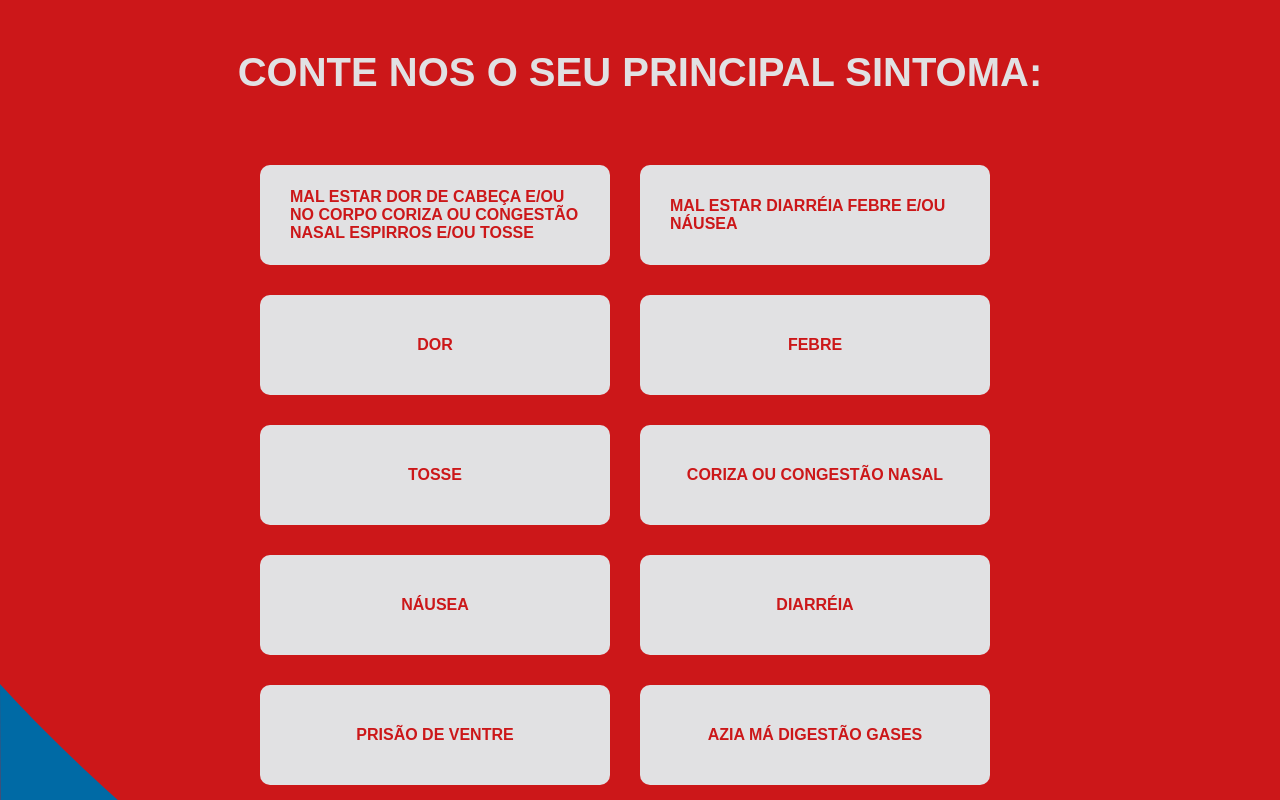
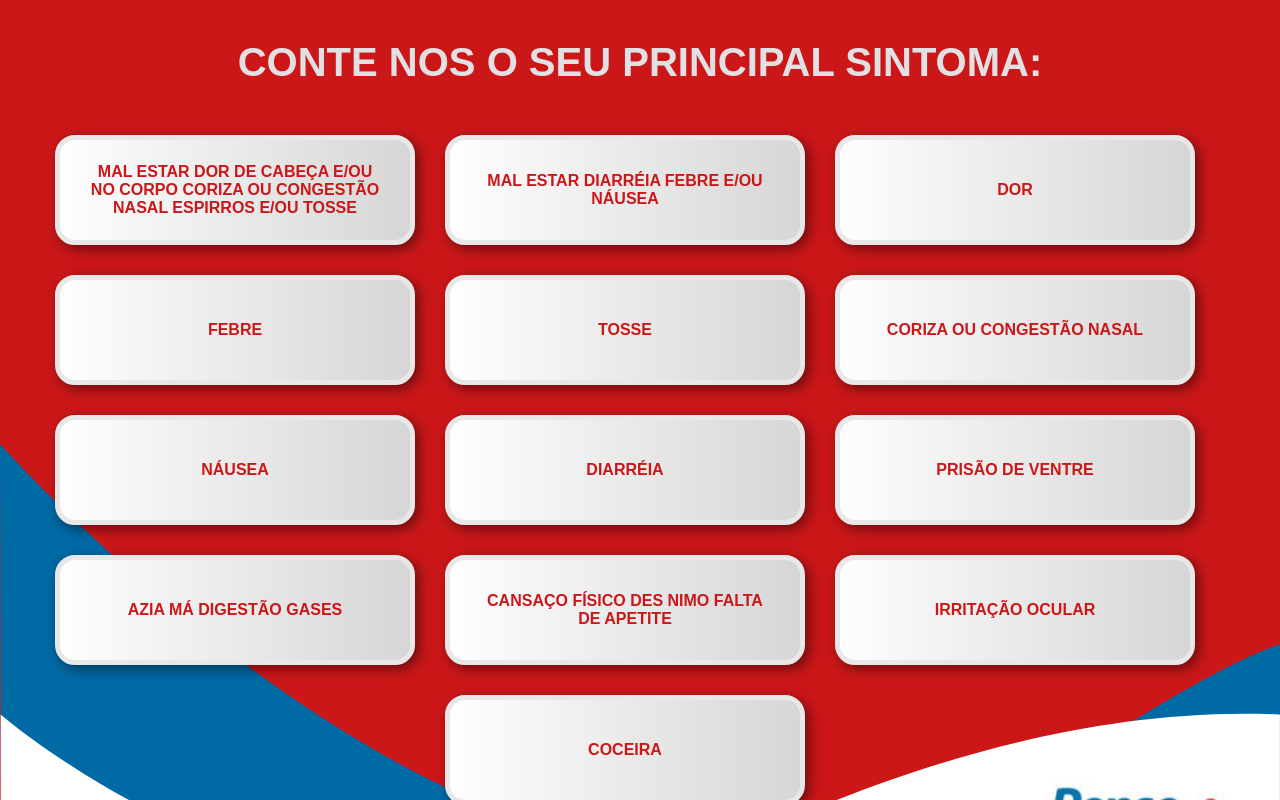
Before and after one commit to netoCerto/pense-farma, a React (Create React App) app: page /page-3 in a window 1280 px wide. Shown: the top 800 px of the page. Built offline with nearby package versions, Linux system fonts and the light colour scheme.

Commit message:
ajsutes css

```diff
--- a/src/components/Button/styles.js
+++ b/src/components/Button/styles.js
@@ -4,12 +4,15 @@ const borderRadius = (around) => css`
 `;
 export const ButtonContainer = styled.div`
   ${({ theme, colorDark, around, opacity }) => css`
-    background: ${theme.colors.gray};
+    background: rgb(225, 225, 227);
     display: inline-block;
-    ${borderRadius(around)};
+    box-shadow: 4px 4px 13px rgb(0 0 0 / 50%);
+    border: 5px solid #e8e8e8;
+    border-radius: 20px;
     clear: both;
     margin-right: 30px;
     opacity: ${opacity};
+    background-image: linear-gradient(to right, #fefefe, #d6d6d6);
   `}
 `;
 
@@ -24,5 +27,6 @@ export const ButtonText = styled.a`
     justify-content: center;
     padding: ${cutomPadding};
     font-size: ${size};
+    text-align: center;
   `}
 `;
--- a/src/pages/Tela3/index.jsx
+++ b/src/pages/Tela3/index.jsx
@@ -9,7 +9,9 @@ const Tela3 = () => {
 
   return (
     <div>
-      <Heading>CONTE NOS O SEU PRINCIPAL SINTOMA:</Heading>
+      <Heading marginTop={'40px'} paddingBottom={'20px'}>
+        CONTE NOS O SEU PRINCIPAL SINTOMA:
+      </Heading>
 
       <BoxBottom>
         <Button
@@ -35,9 +37,6 @@ FEBRE E/OU NÁUSEA
             history.push('/page-4-2');
           }}
         />
-      </BoxBottom>
-
-      <BoxBottom>
         <Button
           text="DOR"
           onClick={(e) => {
@@ -45,6 +44,9 @@ FEBRE E/OU NÁUSEA
             history.push('/page-4-3');
           }}
         />
+      </BoxBottom>
+
+      <BoxBottom>
         <Button
           text="FEBRE"
           onClick={(e) => {
@@ -52,9 +54,7 @@ FEBRE E/OU NÁUSEA
             history.push('/page-4-4');
           }}
         />
-      </BoxBottom>
 
-      <BoxBottom>
         <Button
           text="TOSSE"
           onClick={(e) => {
@@ -88,9 +88,6 @@ CONGESTÃO NASAL
             history.push('/page-4-8');
           }}
         />
-      </BoxBottom>
-
-      <BoxBottom>
         <Button
           text="PRISÃO DE VENTRE"
           onClick={(e) => {
@@ -98,6 +95,9 @@ CONGESTÃO NASAL
             history.push('/page-4-9');
           }}
         />
+      </BoxBottom>
+
+      <BoxBottom>
         <Button
           text="AZIA
 MÁ DIGESTÃO
@@ -107,9 +107,6 @@ GASES"
             history.push('/page-4-10');
           }}
         />
-      </BoxBottom>
-
-      <BoxBottom>
         <Button
           text="CANSAÇO FÍSICO
 DES NIMO
--- a/src/pages/Tela4_4/index.jsx
+++ b/src/pages/Tela4_4/index.jsx
@@ -44,7 +44,7 @@ const Tela4_4 = () => {
           as={'h2'}
           marginTop={'-30px'}
           paddingBottom={'20px'}
-          width={'350px;'}
+          width={'410px'}
         >
           QUAL A TEMPERATURA AFERIDA?
         </Heading>
@@ -53,7 +53,7 @@ const Tela4_4 = () => {
           as={'h2'}
           marginTop={'-30px'}
           paddingBottom={'20px'}
-          width={'350px;'}
+          width={'410px'}
         >
           POR QUANTO TEMPO?
         </Heading>
--- a/src/styles/global-styles.js
+++ b/src/styles/global-styles.js
@@ -89,7 +89,7 @@ export const ContentImagem = styled.div`
     justify-content: center;
     z-index: 999;
     position: relative;
-    width: 50%;
+    width: 410px;
   `}
 `;
 export const Imagem = styled.img`
```
